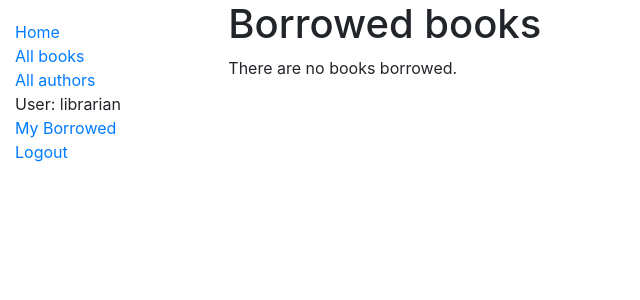
After one commit to GMorse19/locallibrary, a Django app: page /catalog/mybooks/ in a window 1280 px wide. The commit adds this page. Shown: the top 300 px of the page, without its empty margins (0-640 px from the left). Run offline with Django 3.2, Linux system fonts and the light colour scheme; a user stored in the database is signed in; data comes from the database, SQL or seed files in the repository; both versions use the stored data as it was after the commit.

Commit message:
Lesson8 Completed

```diff
--- a/catalog/admin.py
+++ b/catalog/admin.py
@@ -32,13 +32,14 @@ class BookAdmin(admin.ModelAdmin):
 # Register the Admin classes for BookInstance using the decorator
 @admin.register(BookInstance)
 class BookInstanceAdmin(admin.ModelAdmin):
+    list_display = ('book', 'status', 'borrower', 'due_back', 'id')
     list_filter = ('status', 'due_back')
 
     fieldsets = (
         (None, {
-            'fields': ('book', 'imprint', 'id')
+            'fields': ('book','imprint', 'id')
         }),
         ('Availability', {
-            'fields': ('status', 'due_back')
+            'fields': ('status', 'due_back','borrower')
         }),
     )
--- a/catalog/templates/base_generic.html
+++ b/catalog/templates/base_generic.html
@@ -18,6 +18,13 @@
           <li><a href="{% url 'index' %}">Home</a></li>
           <li><a href="{% url 'books' %}">All books</a></li>
           <li><a href="{% url 'authors' %}">All authors</a></li>
+           {% if user.is_authenticated %}
+             <li>User: {{ user.get_username }}</li>
+             <li><a href="{% url 'my-borrowed' %}">My Borrowed</a></li>
+             <li><a href="{% url 'logout'%}?next={{request.path}}">Logout</a></li>
+           {% else %}
+             <li><a href="{% url 'login'%}?next={{request.path}}">Login</a></li>
+           {% endif %}
         </ul>
      {% endblock %}
       </div>
--- /dev/null
+++ b/catalog/templates/catalog/bookinstance_list_borrowed_user.html
@@ -0,0 +1,19 @@
+{% extends "base_generic.html" %}
+
+{% block content %}
+    <h1>Borrowed books</h1>
+
+    {% if bookinstance_list %}
+    <ul>
+
+      {% for bookinst in bookinstance_list %}
+      <li class="{% if bookinst.is_overdue %}text-danger{% endif %}">
+        <a href="{% url 'book-detail' bookinst.book.pk %}">{{bookinst.book.title}}</a> ({{ bookinst.due_back }})
+      </li>
+      {% endfor %}
+    </ul>
+
+    {% else %}
+      <p>There are no books borrowed.</p>
+    {% endif %}
+{% endblock %}
--- a/catalog/urls.py
+++ b/catalog/urls.py
@@ -8,3 +8,7 @@ urlpatterns = [
     path('authors/', views.AuthorListView.as_view(), name='authors'),
     path('author/<int:pk>', views.AuthorDetailView.as_view(), name='author-detail'),
 ]
+
+urlpatterns += [
+    path('mybooks/', views.LoanedBooksByUserListView.as_view(), name='my-borrowed'),
+]
--- a/catalog/views.py
+++ b/catalog/views.py
@@ -2,6 +2,8 @@ from django.shortcuts import render
 
 # Create your views here.
 from catalog.models import Book, Author, BookInstance, Genre
+from django.contrib.auth.mixins import LoginRequiredMixin
+
 
 def index(request):
     """View function for home page of site."""
@@ -45,3 +47,12 @@ class AuthorListView(generic.ListView):
 
 class AuthorDetailView(generic.DetailView):
     model = Author
+
+class LoanedBooksByUserListView(LoginRequiredMixin,generic.ListView):
+    """Generic class-based view listing books on loan to current user."""
+    model = BookInstance
+    template_name ='catalog/bookinstance_list_borrowed_user.html'
+    paginate_by = 10
+
+    def get_queryset(self):
+        return BookInstance.objects.filter(borrower=self.request.user).filter(status__exact='o').order_by('due_back')
```
Also changed, not shown: catalog/models.py (+9 -0 lines), catalog/migrations/0002_bookinstance_borrower.py (added), catalog/migrations/0003_auto_20210107_0330.py (added), db.sqlite3.
